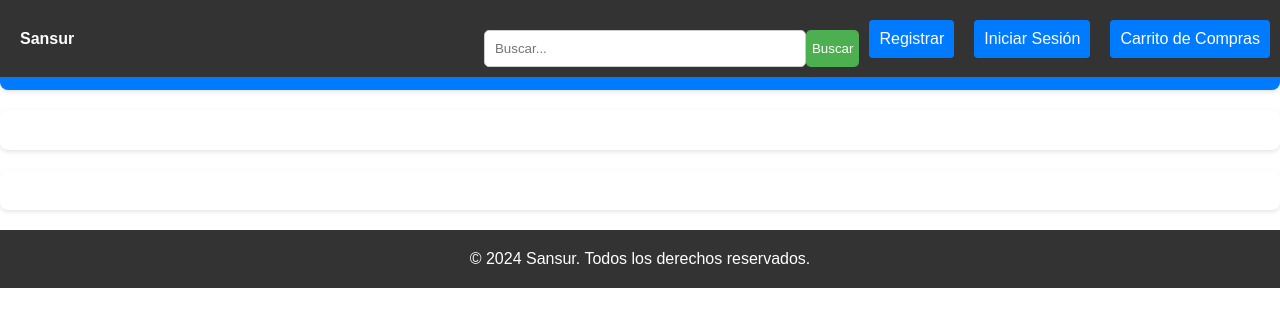
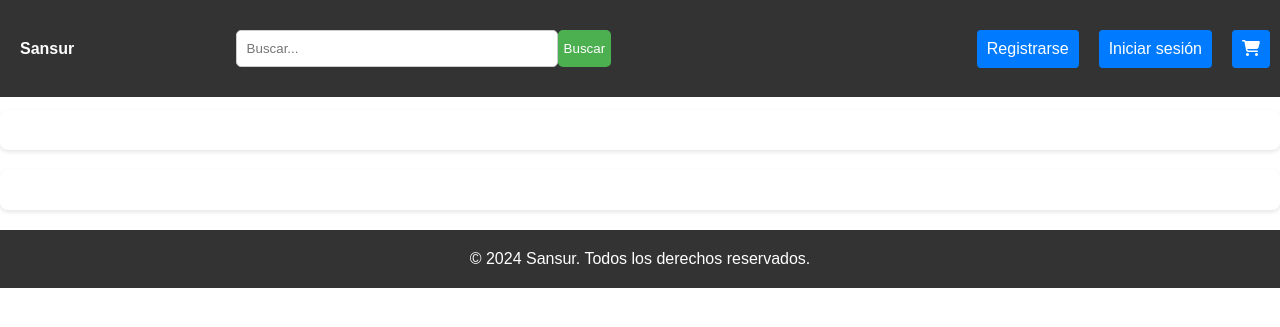
Before and after one commit to ClaudioSandro/SANSUR-web-store, a PHP site: page / in a window 1280 px wide. Shown: the top 327 px of the page. Run offline with PHP 8.4, Linux system fonts and the light colour scheme; some libraries are stand-ins or nearby versions.

Commit message:
little changes

```diff
--- a/index.php
+++ b/index.php
@@ -19,9 +19,9 @@
           <input type="text" class="search-box" placeholder="Buscar...">
           <button class="search-button">Buscar</button>
         </div>
-          <a class="cajasnav" id="Registrarseid">Registrar</a>
-          <a class="cajasnav" id="iniciarid">Iniciar Sesión</a>
-          <a class="cajasnav" id="carritoid">Carrito de Compras</a>
+          <a class="cajasnav" id="Registrarseid">Registrarse</a>
+          <a class="cajasnav" id="iniciarid">Iniciar sesión</a>
+          <a class="cajasnav" id="carritoid"><i class="fa-solid fa-cart-shopping"></i></a>
       </div>
         <div class="menuplegable">
           <span class="bar"></span>
@@ -140,7 +140,7 @@
   </section>
 
 
-
+  <script src="https://kit.fontawesome.com/5f7875a9e1.js" crossorigin="anonymous"></script>
 
   <?php include './Public/Components/footer.php'; ?>
 
--- a/style.css
+++ b/style.css
@@ -12,6 +12,8 @@
   display: flex;
   justify-content: center;
   margin-top: 20px;
+  padding-bottom: 20px;
+  margin-right: 30%;
 }
 
 .search-box {
```
